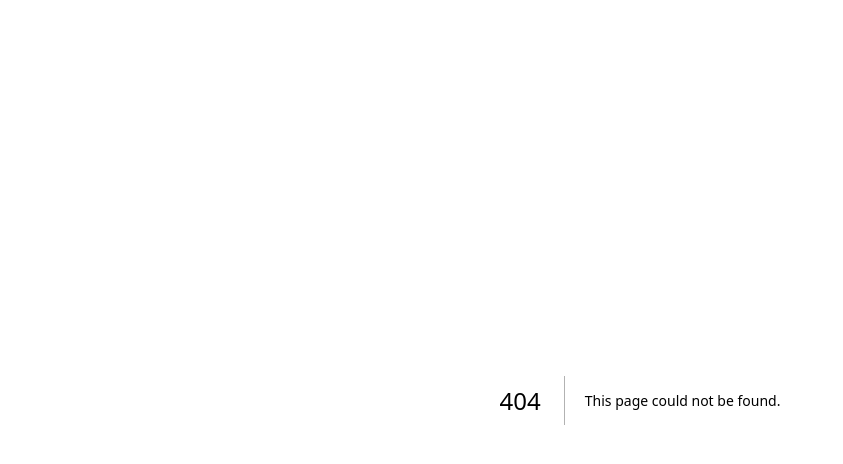
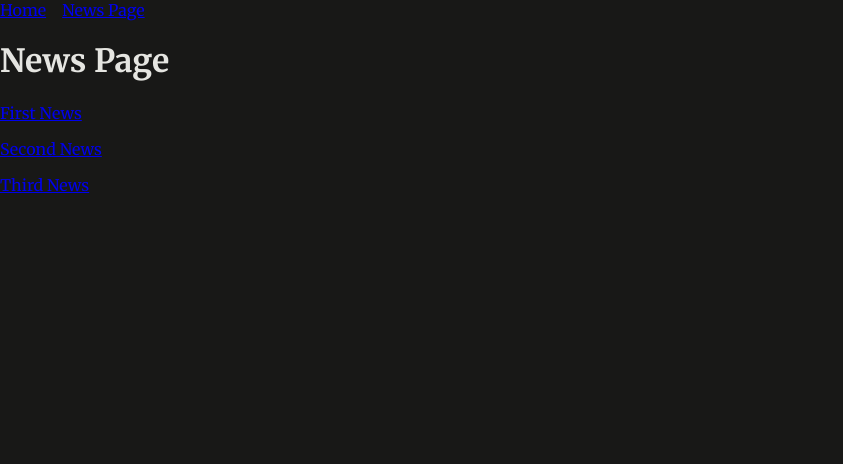
Before and after one commit to aDevNamedShayan/NextNews-NextApp, a Next.js app: page /news in a window 1280 px wide. Before the commit this address had no page. Shown: the top 464 px of the page, without its empty margins (0-843 px from the left). Built offline with nearby package versions, Linux system fonts and the light colour scheme.

Commit message:
Exercise completed✅

```diff
--- a/app/layout.js
+++ b/app/layout.js
@@ -1,3 +1,4 @@
+import MainHeader from '@/components/MainHeader/MainHeader';
 import './globals.css';
 
 export const metadata = {
@@ -6,9 +7,12 @@ export const metadata = {
 }
 
 export default function RootLayout({ children }) {
- return (
+  return (
     <html lang="en">
-      <body>{children}</body>
+      <body>
+        <MainHeader />
+        {children}
+      </body>
     </html>
   )
 }
--- /dev/null
+++ b/app/news/page.js
@@ -0,0 +1,14 @@
+import Link from "next/link";
+
+export default function NewsPage() {
+  return (
+    <>
+      <header><h1>News Page</h1></header>
+      <main>
+        <p><Link href='/news/first-news'>First News</Link></p>
+        <p><Link href='/news/second-news'>Second News</Link></p>
+        <p><Link href='/news/third-news'>Third News</Link></p>
+      </main>
+    </>
+  );
+}
--- /dev/null
+++ b/components/MainHeader/MainHeader.js
@@ -0,0 +1,8 @@
+import Link from "next/link";
+
+export default function MainHeader() {
+  return <header style={{display: "flex", gap: '1rem'}}>
+    <Link href='/' >Home</Link>
+    <Link href='/news' >News Page</Link>
+  </header>;
+}
```
Also changed, not shown: app/news/[id]/page.js (added, +8 -0 lines).
